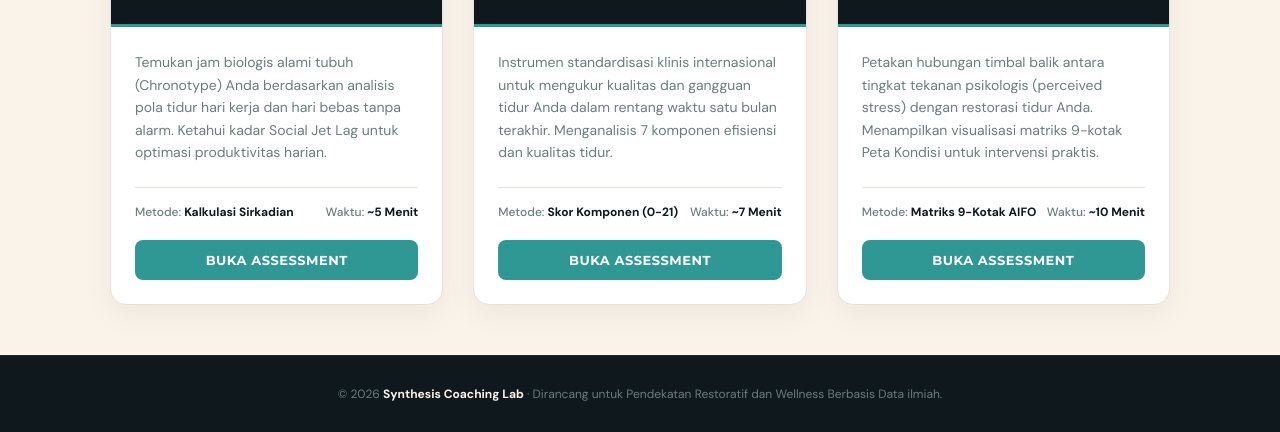
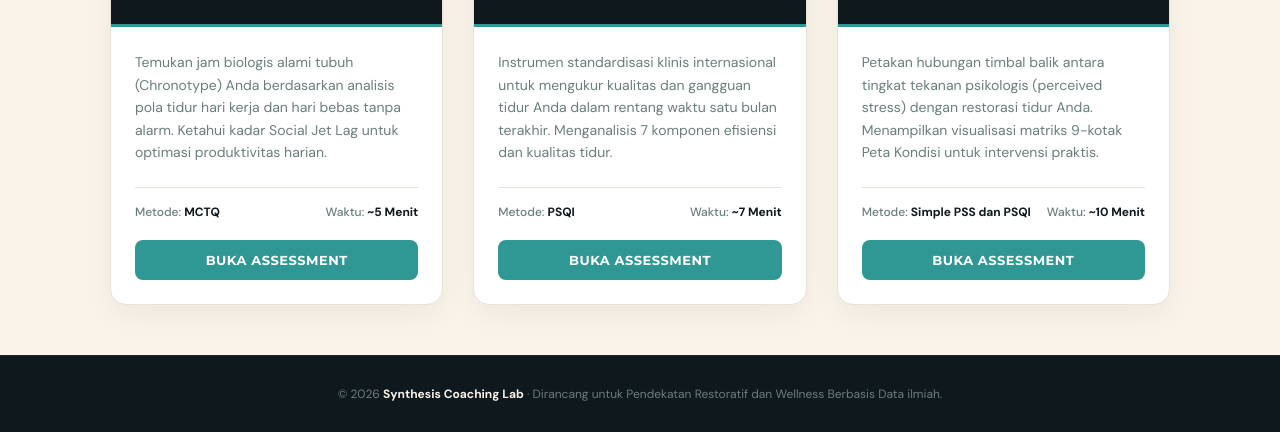
Before and after one commit to silverfx18/SynthesisCoachingLab, a plain HTML site: page index.html in a window 1280 px wide. Shown: the part 459-891 px from the top of the page. Drawn offline with Linux system fonts and the light colour scheme.

Commit message:
Update index.html

```diff
--- a/index.html
+++ b/index.html
@@ -214,7 +214,7 @@ body {
       <div class="card-body">
         <p>Temukan jam biologis alami tubuh (Chronotype) Anda berdasarkan analisis pola tidur hari kerja dan hari bebas tanpa alarm. Ketahui kadar Social Jet Lag untuk optimasi produktivitas harian.</p>
         <div class="card-meta">
-          <div class="meta-item">Metode: <strong>Kalkulasi Sirkadian</strong></div>
+          <div class="meta-item">Metode: <strong>MCTQ</strong></div>
           <div class="meta-item">Waktu: <strong>~5 Menit</strong></div>
         </div>
         <a href="mctq.html" class="btn-launch" target="_blank">Buka Assessment</a>
@@ -230,7 +230,7 @@ body {
       <div class="card-body">
         <p>Instrumen standardisasi klinis internasional untuk mengukur kualitas dan gangguan tidur Anda dalam rentang waktu satu bulan terakhir. Menganalisis 7 komponen efisiensi dan kualitas tidur.</p>
         <div class="card-meta">
-          <div class="meta-item">Metode: <strong>Skor Komponen (0-21)</strong></div>
+          <div class="meta-item">Metode: <strong>PSQI</strong></div>
           <div class="meta-item">Waktu: <strong>~7 Menit</strong></div>
         </div>
         <a href="psqi.html" class="btn-launch" target="_blank">Buka Assessment</a>
@@ -246,7 +246,7 @@ body {
       <div class="card-body">
         <p>Petakan hubungan timbal balik antara tingkat tekanan psikologis (perceived stress) dengan restorasi tidur Anda. Menampilkan visualisasi matriks 9-kotak Peta Kondisi untuk intervensi praktis.</p>
         <div class="card-meta">
-          <div class="meta-item">Metode: <strong>Matriks 9-Kotak AIFO</strong></div>
+          <div class="meta-item">Metode: <strong>Simple PSS dan PSQI</strong></div>
           <div class="meta-item">Waktu: <strong>~10 Menit</strong></div>
         </div>
         <a href="stress-tidur.html" class="btn-launch" target="_blank">Buka Assessment</a>
```
